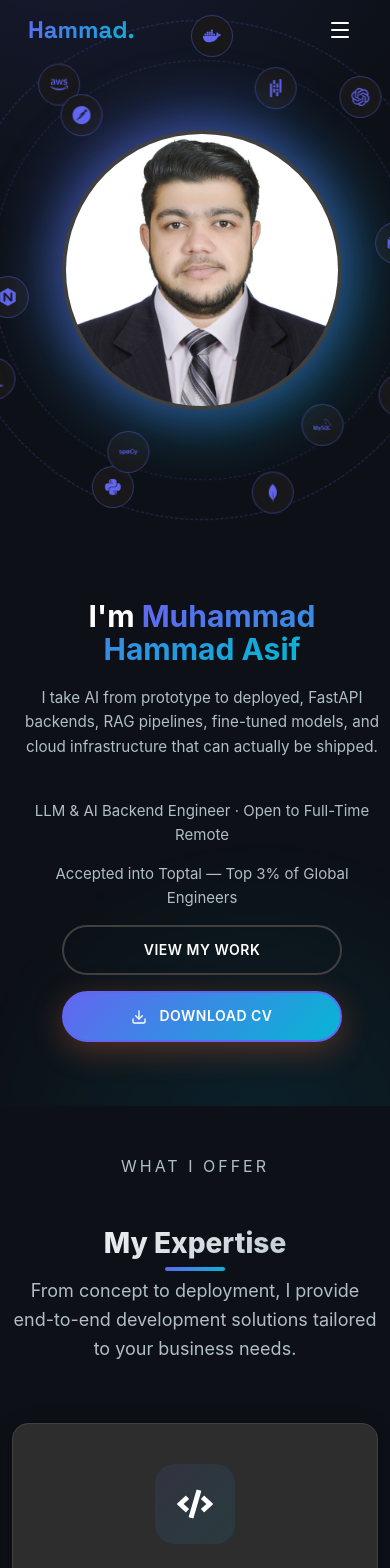
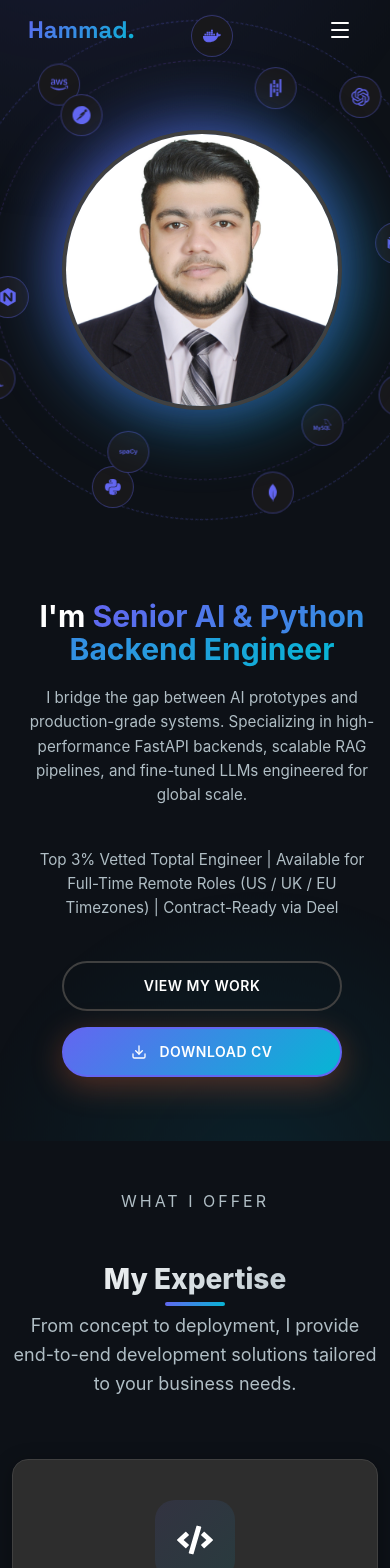
Before and after one commit to Hammad-Asif/hammad_portfolio-next, a Next.js app: page / in a window 390 px wide. Shown: the top 1568 px of the page. Built offline with nearby package versions, Linux system fonts and the light colour scheme.

Commit message:
content update in hero, footer and process sections

```diff
--- a/src/app/globals.css
+++ b/src/app/globals.css
@@ -715,7 +715,7 @@ select {
 }
 
 .hero-title {
-  font-size: clamp(40px, 6vw, 72px);
+  font-size: clamp(40px, 4vw, 72px);
   line-height: 1.1;
   margin-bottom: 20px;
 }
@@ -1087,7 +1087,9 @@ select {
   .hero-description {
     margin: 0 auto 40px;
   }
-
+.hero-description2 {
+    margin: 0 auto 40px;
+  }
   .hero-buttons {
     justify-content: center;
   }
@@ -1212,7 +1214,10 @@ select {
     font-size: 1rem;
     line-height: 1.6;
   }
-
+  .hero-description2 {
+    font-size: 1rem;
+    line-height: 1.6;
+  }
   .hero-subtitle-container {
     flex-direction: column;
     gap: 0.5rem;
@@ -1357,7 +1362,9 @@ select {
   .hero-description {
     font-size: 0.95rem;
   }
-
+.hero-description2 {
+    font-size: 0.95rem;
+  }
   .hero-content {
     padding: 5rem 0.75rem 2rem 0.75rem;
   }
@@ -1848,7 +1855,7 @@ body.mobile-menu-open {
 @media (max-width: 1024px) {
   .services-grid,
   .process-grid {
-    grid-template-columns: repeat(2, 1fr);
+    grid-template-columns: repeat(1, 1fr);
   }
 }
 
@@ -2119,7 +2126,7 @@ body.mobile-menu-open {
 /* ===== Process Section ===== */
 .process-grid {
   display: grid;
-  grid-template-columns: repeat(4, 1fr);
+  grid-template-columns: repeat(3, 1fr);
   gap: 30px;
 }
 
--- a/src/components/ExperienceTimeline.jsx
+++ b/src/components/ExperienceTimeline.jsx
@@ -11,6 +11,8 @@ const ExperienceTimeline = () => {
       "description": "Accepted into Toptal's top 3% network of global freelance engineers, vetted through a rigorous multi-stage technical screening. Available for senior full-stack and AI integration engagements through the network.",
       "current": false,
       "achievements": [
+        "Rigorously vetted into the top 3% of global engineering talent through a multi-stage technical and communication screening process.",
+        "Available for complex, high-scale AI integration and Python backend infrastructure engagements."
       ]
     }, {
       "company": "Scanify Dev",
@@ -20,23 +22,20 @@ const ExperienceTimeline = () => {
       "description": "Contributed to an AI-powered Shopify theme generation platform that used OpenAI APIs to automatically create store content and images for ecommerce clients.",
       "current": false,
       "achievements": [
-        "Integrated and maintained OpenAI API features in live production app",
-        "Resolved Python FastAPI backend bugs affecting AI feature delivery",
-        "Improved stability of OpenAI-powered content and image generation"
+        "Architected and maintained OpenAI API integrations for a production-level Shopify SaaS platform, enabling automated content and asset generation for active e-commerce storefronts.",
+        "Audited and optimized asynchronous Python FastAPI backend endpoints, reducing latency and eliminating bugs affecting real-time AI feature delivery.",
       ]
     },
     {
-      "company": "Turing.com",
+      "company": "Turing.com (Google Gemini Project) | AI Training Engineer (Remote)",
       "location": "Remote",
       "startDate": "2024-04-01T00:00:00.000Z",
       "endDate": "2025-05-31T00:00:00.000Z",
       "description": "Contributed to a Google-commissioned project through Turing to improve Gemini's data analysis reasoning capabilities.",
       "current": false,
       "achievements": [
-        "Contributed to Google x Turing project to train Gemini AI",
-        "Created supervised fine-tuning (SFT) datasets for data analytics tasks",
-        "Performed RLHF annotation and human-in-the-loop evaluation",
-        "Designed prompt evaluation frameworks for model assessment"
+        "Vetted by Turing to collaborate on a specialized engineering team training Google's Gemini models, specifically focusing on advanced data analytics and complex logical reasoning.",
+        "Engineered high-quality Supervised Fine-Tuning (SFT) datasets, designed evaluation frameworks, and performed Reinforcement Learning from Human Feedback (RLHF) annotations to maximize model accuracy."
       ]
     },
     {
@@ -53,17 +52,16 @@ const ExperienceTimeline = () => {
       ]
     },
     {
-      "company": "Zaytrics (Pvt.) Limited",
+      "company": "Zaytrics (Pvt.) Limited | Lead AI System Developer",
       "location": "Islamabad, Pakistan",
       "startDate": "2021-01-01T00:00:00.000Z",
       "endDate": "2023-06-30T00:00:00.000Z",
       "description": "Independently built and deployed multiple production AI systems as client-facing APIs.",
       "current": false,
       achievements: [
-        "Built TenderML solo - 95% accuracy PDF classification deployed on AWS EC2",
-        "Built GCP InsightDocs solo - Google Cloud Document AI extraction pipeline",
-        "Deployed FastAPI systems on AWS EC2 with Ray cluster autoscaling",
-        "Contributed backend and API components to VOIP call center (team project)"
+        "TenderML: Independently built, trained, and deployed an AI-driven text classification pipeline for parsing German construction PDFs, achieving a 95% production accuracy rate.",
+        "GCP InsightDocs: Designed an end-to-end cloud data extraction engine using Google Cloud Document AI and OCR, serving it as a high-throughput, client-facing API.",
+        "Orchestrated cloud infrastructure deployments on AWS EC2 leveraging Ray clusters for autoscaling distributed Python applications."
       ]
     }
   ]
--- a/src/components/Footer.jsx
+++ b/src/components/Footer.jsx
@@ -28,7 +28,7 @@ const Footer = () => {
           <div className="footer-brand">
             <h3>Hammad.</h3>
             <p>
-              I build scalable MERN stack, Python & AI-powered solutions that turn complex business challenges into elegant digital products.
+              I build scalable Python backend architectures and production-grade AI systems...
             </p>
             <div className="footer-social">
               <a href="https://github.com/Hammad-Asif" target="_blank" rel="noopener noreferrer" aria-label="GitHub">
--- a/src/components/Hero.jsx
+++ b/src/components/Hero.jsx
@@ -81,7 +81,7 @@ const Hero = () => {
 
 
                     <h1 className="hero-title">
-                        I'm <span className="gradient-text">Muhammad Hammad Asif
+                        I'm <span className="gradient-text">Senior AI & Python Backend Engineer
                             {/* <TypeAnimation
                             sequence={[
                                 'Muhammad Hammad Asif', 1000,
@@ -99,13 +99,10 @@ const Hero = () => {
                     </h1>
 
                     <p className="hero-description">
-                        I take AI from prototype to deployed, FastAPI backends, RAG pipelines, fine-tuned models, and cloud infrastructure that can actually be shipped.
+                        I bridge the gap between AI prototypes and production-grade systems. Specializing in high-performance FastAPI backends, scalable RAG pipelines, and fine-tuned LLMs engineered for global scale.
                     </p>
                     <p className="hero-description2 text-sm text-gray-400 mt-2">
-                        LLM & AI Backend Engineer · Open to Full-Time Remote
-                    </p>
-                    <p className="hero-description2 text-sm text-gray-400 mt-2">
-                    Accepted into Toptal — Top 3% of Global Engineers
+                        Top 3% Vetted Toptal Engineer | Available for Full-Time Remote Roles (US / UK / EU Timezones) | Contract-Ready via Deel
                     </p>
                     <div className="hero-buttons">
                         {/* <Link
--- a/src/components/Process.jsx
+++ b/src/components/Process.jsx
@@ -5,23 +5,18 @@ const Process = () => {
   const steps = [
     {
       icon: <FaLightbulb />,
-      title: 'Discovery & Planning',
-      description: 'Understanding your goals, target audience, and project requirements to create a comprehensive roadmap.'
+      title: 'Async-First Execution',
+      description: 'I utilize Slack, Loom video handovers, and clear Jira documentation so work moves forward without needing constant live synchronization.'
     },
     {
       icon: <FaCode />,
-      title: 'Design & Development',
-      description: 'Building your solution with clean code, modern technologies, and iterative feedback loops.'
+      title: 'Timezone Overlap',
+      description: 'I offer 4 to 5 hours of structured, synchronous daily overlap with EST, GMT, and CET business hours.'
     },
     {
       icon: <FaCheckCircle />,
-      title: 'Testing & QA',
-      description: 'Rigorous testing across devices and browsers to ensure flawless performance and user experience.'
-    },
-    {
-      icon: <FaRocket />,
-      title: 'Launch & Support',
-      description: 'Deploying your project and providing ongoing maintenance, updates, and technical support.'
+      title: 'Legal & Payroll Compliance',
+      description: 'Fully set up to onboard immediately as an international contractor via Deel, Remote.com, or direct corporate B2B contracts.'
     }
   ];
 
@@ -30,9 +25,9 @@ const Process = () => {
       <div className="container">
         <div className="section-header">
           <p className="section-subtitle">How I Work</p>
-          <h2 className="section-title">My Development <span className="gradient-text">Process</span></h2>
+          <h2 className="section-title">Frictionless Remote Collaboration</h2>
           <p className="section-description">
-            A proven methodology that ensures quality delivery, transparent communication, and client satisfaction.
+            Hiring globally shouldn't mean managing dependencies across time zones. I've designed my workflow to blend seamlessly into Western product teams.
           </p>
         </div>
 
```
